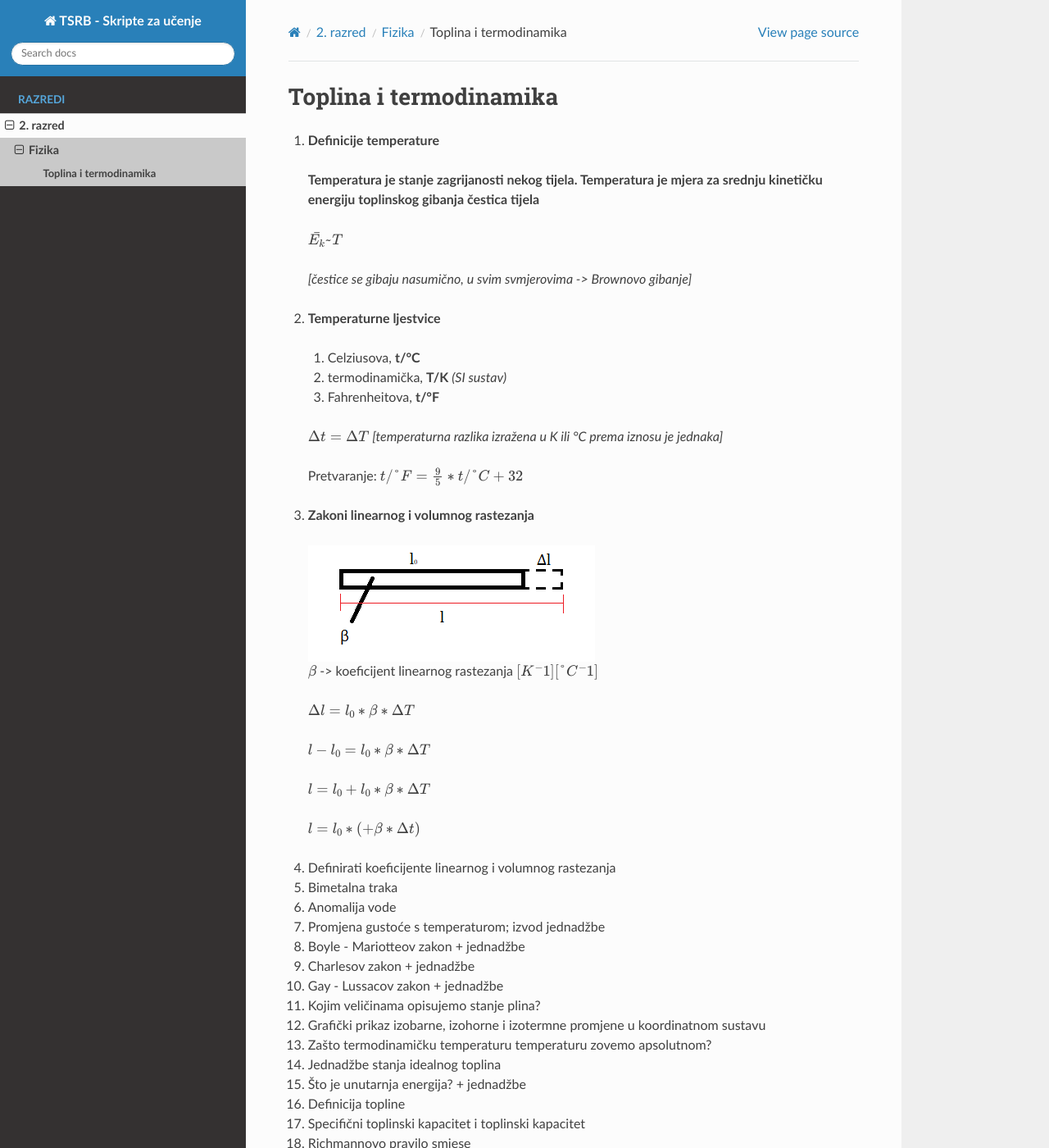
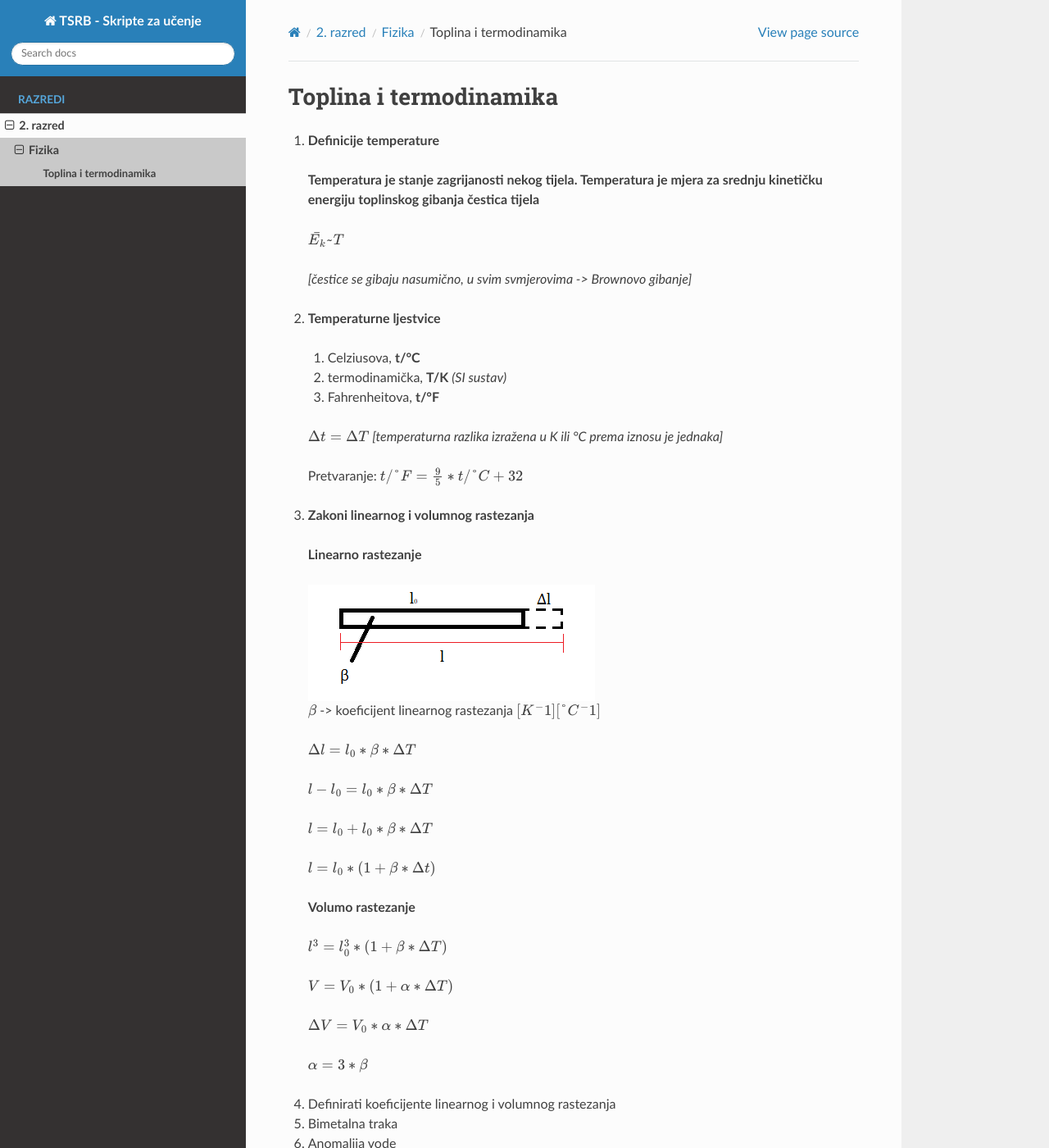
Before and after one commit to recycleTheC/tsrb-h_razred, a Sphinx documentation site: the page built from source/2_razred/fizika/toplina.rst, in a window 1280 px wide and 1400 px high. Shown: the whole window at 82% size. Built offline with Sphinx 7.4.7 and the Read the Docs theme 2.0.0, drawn with Linux system fonts in a browser that asks for light colours.

Commit message:
Dodane formule

```diff
--- a/source/2_razred/fizika/toplina.rst
+++ b/source/2_razred/fizika/toplina.rst
@@ -23,6 +23,8 @@ Toplina i termodinamika
 
 3. **Zakoni linearnog i volumnog rastezanja**
 
+  **Linearno rastezanje**
+
   .. image:: img/linearno_rastezanje.png
   :math:`\beta` -> koeficijent linearnog rastezanja :math:`[K^-1][°C^-1]`
 
@@ -32,7 +34,17 @@ Toplina i termodinamika
 
   :math:`l=l_0+l_0*\beta*\Delta{T}`
 
-  :math:`l=l_0*(+\beta*\Delta{t})`
+  :math:`l=l_0*(1+\beta*\Delta{t})`
+
+  **Volumo rastezanje**
+
+  :math:`l^3=l_0^3*(1+\beta*\Delta{T})`
+
+  :math:`V=V_0*(1+\alpha*\Delta{T})`
+
+  :math:`\Delta{V}=V_0*\alpha*\Delta{T}`
+
+  :math:`\alpha=3*\beta`
 
 
 4. Definirati koeficijente linearnog i volumnog rastezanja
```
